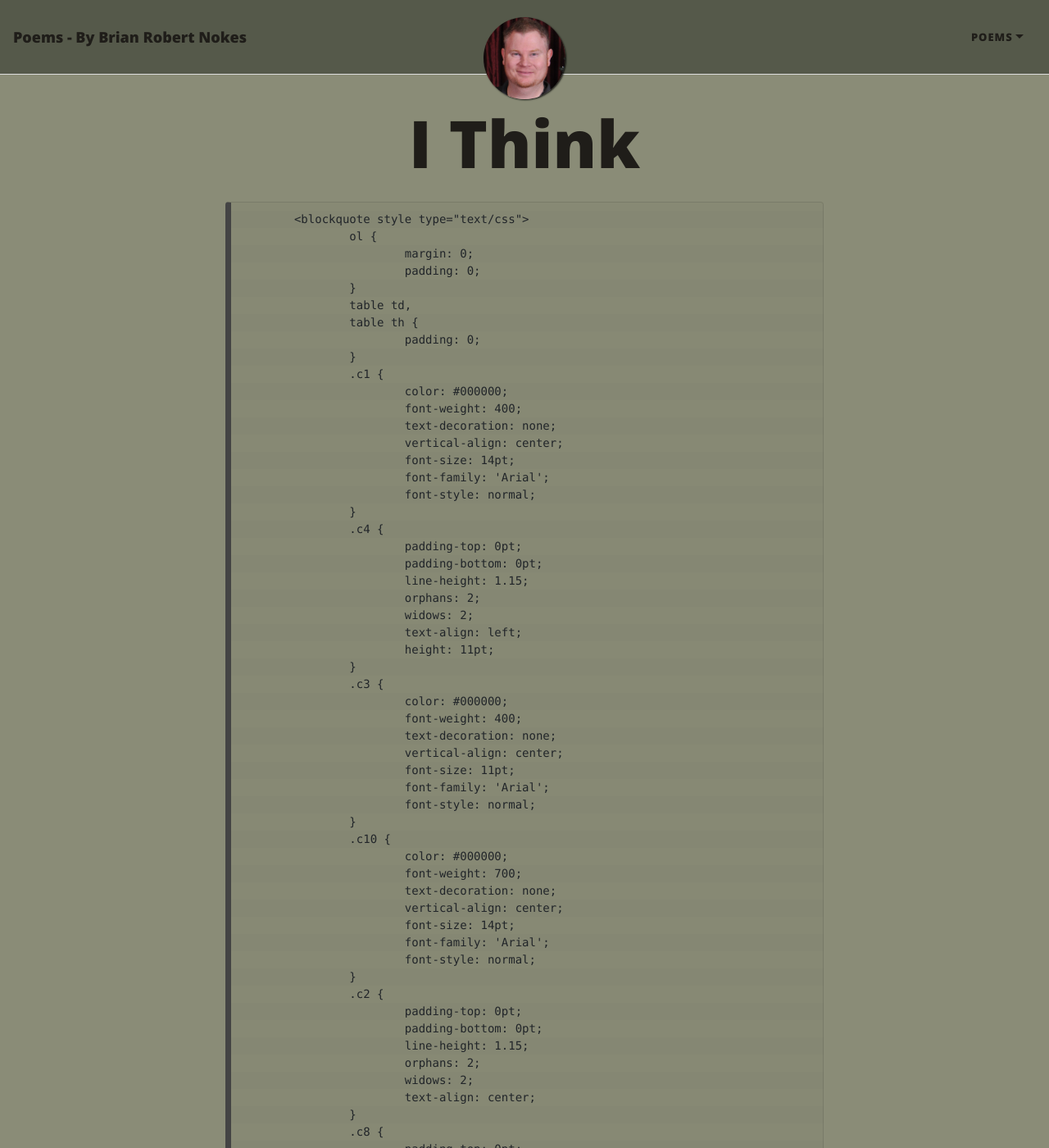
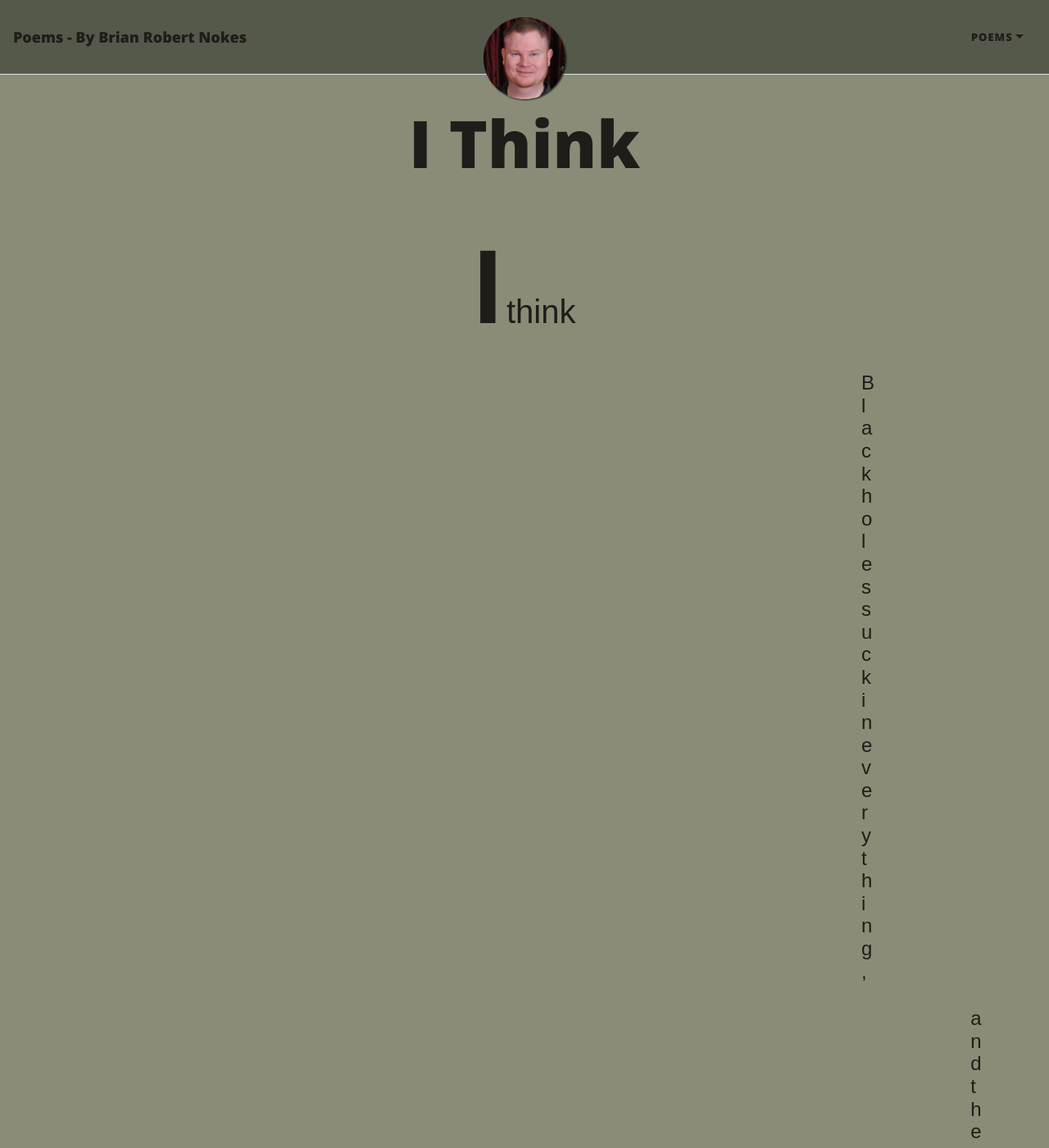
Before and after one commit to briannokes/Poems, a Jekyll site: the page built from I Think.md, in a window 1280 px wide and 1400 px high. Shown: the whole window at 82% size. Built offline with Jekyll 4.4.1, drawn with Linux system fonts in a browser that asks for light colours; nearby versions of some CDN libraries; some of the changed text lies outside the part shown.

Commit message:
fixed i think with new p span code update better

```diff
--- a/I Think.md
+++ b/I Think.md
@@ -4,237 +4,29 @@ title: I Think
 subtitle:
 ---
 
-<!--
-<html><head><meta content="text/html; charset=UTF-8" http-equiv="content-type">
--->
+<p style="padding-top:0pt;padding-bottom:0pt;line-height:1.15;orphans:2;widows:2;text-align:center;">
+	<span style="font-family:Arial;font-size:96pt;font-weight:700;">I</span>
+	<span style="font-family:Arial;font-size:30pt;">think</span>
+</p>
+<p style="margin-left:72pt;padding-top:0pt;padding-bottom:0pt;padding-left:510pt;line-height:1.15;orphans:2;widows:2;text-align:left;">
+	<span style="font-family:Arial;font-size:18pt;font-style:normal;font-weight:400;vertical-align:center;">Black holes suck in everything,</span></p>
+<p style="margin-left:72pt;padding-top:0pt;padding-bottom:0pt;padding-left:610pt;line-height:1.15;orphans:2;widows:2;text-align:left;">
+	<span style="font-family:Arial;font-size:18pt;font-style:normal;font-weight:400;vertical-align:center;">and the other side that you can&#39;t see,</span></p>
+<p style="margin-left:72pt;padding-top:0pt;padding-bottom:0pt;padding-left:710pt;line-height:1.15;orphans:2;widows:2;text-align:left;">
+	<span style="font-family:Arial;font-size:18pt;font-style:normal;font-weight:400;vertical-align:center;">is the beginning of a new universe.</span>
+</p>
+<p style="padding-top:0pt;padding-bottom:0pt;line-height:1.15;orphans:2;widows:2;text-align:center;">
+	<span style="font-family:Arial;font-size:96pt;font-weight:700;">I</span>
+	<span style="font-family:Arial;font-size:30pt;">think</span>
+</p>
+<p style="margin-left:72pt;padding-top:0pt;padding-bottom:0pt;padding-left:510pt;line-height:1.15;orphans:2;widows:2;text-align:left;">
+	<span style="font-family:Arial;font-size:18pt;font-style:normal;font-weight:400;vertical-align:center;">that it expands and keeps doing this infinitely.</span>
+</p>
+<p style="margin-left:72pt;padding-top:0pt;padding-bottom:0pt;padding-left:620pt;line-height:1.15;orphans:2;widows:2;text-align:left;">
+	<span style="font-family:Arial;font-size:24pt;">Therefore</span>
+</p>
 
-    	<blockquote style type="text/css">
-    		ol {
-    			margin: 0;
-    			padding: 0;
-    		}
-    		table td,
-    		table th {
-    			padding: 0;
-    		}
-    		.c1 {
-    			color: #000000;
-    			font-weight: 400;
-    			text-decoration: none;
-    			vertical-align: center;
-    			font-size: 14pt;
-    			font-family: 'Arial';
-    			font-style: normal;
-    		}
-    		.c4 {
-    			padding-top: 0pt;
-    			padding-bottom: 0pt;
-    			line-height: 1.15;
-    			orphans: 2;
-    			widows: 2;
-    			text-align: left;
-    			height: 11pt;
-    		}
-    		.c3 {
-    			color: #000000;
-    			font-weight: 400;
-    			text-decoration: none;
-    			vertical-align: center;
-    			font-size: 11pt;
-    			font-family: 'Arial';
-    			font-style: normal;
-    		}
-    		.c10 {
-    			color: #000000;
-    			font-weight: 700;
-    			text-decoration: none;
-    			vertical-align: center;
-    			font-size: 14pt;
-    			font-family: 'Arial';
-    			font-style: normal;
-    		}
-    		.c2 {
-    			padding-top: 0pt;
-    			padding-bottom: 0pt;
-    			line-height: 1.15;
-    			orphans: 2;
-    			widows: 2;
-    			text-align: center;
-    		}
-    		.c8 {
-    			padding-top: 0pt;
-    			padding-bottom: 0pt;
-    			line-height: 1.15;
-    			orphans: 2;
-    			widows: 2;
-    			text-align: Center;
-    		}
-    		.c11 {
-    			<!--color: #000000;-->
-    			text-decoration: none;
-    			vertical-align: center;
-    			font-family: 'Arial';
-    			font-style: normal;
-    		}
-    		.c6 {
-    			<!-- background-color: #ffffff; -->
-    			max-width: 720pt;
-    			padding: 36pt 36pt 36pt 36pt;
-    		}
-    		.c5 {
-    			font-size: 96pt;
-    			font-weight: 700;
-    		}
-    		.c0 {
-    			font-size: 24pt;
-    		}
-    		.c9 {
-    			font-size: 18pt;
-    		}
-    		.c7 {
-    			margin-left: 72pt;
-    		}
-    		.title {
-    			padding-top: 0pt;
-    			color: #000000;
-    			font-size: 26pt;
-    			padding-bottom: 3pt;
-    			font-family: 'Arial';
-    			line-height: 1.15;
-    			page-break-after: avoid;
-    			orphans: 2;
-    			widows: 2;
-    			text-align: center;
-    		}
-    		.subtitle {
-    			padding-top: 0pt;
-    			color: #666666;
-    			font-size: 15pt;
-    			padding-bottom: 16pt;
-    			font-family: 'Arial';
-    			line-height: 1.15;
-    			page-break-after: avoid;
-    			orphans: 2;
-    			widows: 2;
-    			text-align: left;
-    		}
-    		li {
-    			color: #000000;
-    			font-size: 11pt;
-    			font-family: 'Arial';
-    		}
-    		p {
-    			margin: 0;
-    			color: #000000;
-    			font-size: 11pt;
-    			font-family: 'Arial';
-    		}
-    		h1 {
-    			padding-top: 20pt;
-    			color: #000000;
-    			font-size: 20pt;
-    			padding-bottom: 6pt;
-    			font-family: 'Arial';
-    			line-height: 1.15;
-    			page-break-after: avoid;
-    			orphans: 2;
-    			widows: 2;
-    			text-align: left;
-    		}
-    		h2 {
-    			padding-top: 18pt;
-    			color: #000000;
-    			font-size: 16pt;
-    			padding-bottom: 6pt;
-    			font-family: 'Arial';
-    			line-height: 1.15;
-    			page-break-after: avoid;
-    			orphans: 2;
-    			widows: 2;
-    			text-align: left;
-    		}
-    		h3 {
-    			padding-top: 16pt;
-    			color: #434343;
-    			font-size: 14pt;
-    			padding-bottom: 4pt;
-    			font-family: 'Arial';
-    			line-height: 1.15;
-    			page-break-after: avoid;
-    			orphans: 2;
-    			widows: 2;
-    			text-align: left;
-    		}
-    		h4 {
-    			padding-top: 14pt;
-    			color: #666666;
-    			font-size: 12pt;
-    			padding-bottom: 4pt;
-    			font-family: 'Arial';
-    			line-height: 1.15;
-    			page-break-after: avoid;
-    			orphans: 2;
-    			widows: 2;
-    			text-align: left;
-    		}
-    		h5 {
-    			padding-top: 12pt;
-    			color: #666666;
-    			font-size: 11pt;
-    			padding-bottom: 4pt;
-    			font-family: 'Arial';
-    			line-height: 1.15;
-    			page-break-after: avoid;
-    			orphans: 2;
-    			widows: 2;
-    			text-align: left;
-    		}
-    		h6 {
-    			padding-top: 12pt;
-    			color: #666666;
-    			font-size: 11pt;
-    			padding-bottom: 4pt;
-    			font-family: 'Arial';
-    			line-height: 1.15;
-    			page-break-after: avoid;
-    			font-style: italic;
-    			orphans: 2;
-    			widows: 2;
-    			text-align: left;
-    		}
-    	</blockquote>
-    </head>
-    <body class="c6">
-    	<p class="c2">
-    		<span class="c5">I</span><span>&nbsp;</span><span class="c9">think</span>
-    	</p>
-    	<p class="c7 c8">
-    		<span class="c1"
-    			>Black holes suck in everything, <br />
-    			&nbsp; &nbsp; &nbsp; &nbsp; &nbsp; &nbsp; &nbsp; &nbsp; &nbsp; &nbsp;
-    			&nbsp; &nbsp; &nbsp; &nbsp; &nbsp; &nbsp; &nbsp; &nbsp; &nbsp; &nbsp;
-    			&nbsp; and the other side that you can&#39;t see, <br />
-    			&nbsp; &nbsp; &nbsp; &nbsp; &nbsp; &nbsp; &nbsp; &nbsp; &nbsp; &nbsp;
-    			&nbsp; &nbsp; &nbsp; &nbsp; &nbsp; &nbsp; &nbsp; &nbsp; &nbsp; &nbsp;
-    			&nbsp; &nbsp; &nbsp; &nbsp; &nbsp; &nbsp; &nbsp; &nbsp; &nbsp; &nbsp;
-    			&nbsp; &nbsp; &nbsp; &nbsp; &nbsp; &nbsp; &nbsp; &nbsp; &nbsp; &nbsp;
-    			&nbsp; &nbsp; &nbsp; &nbsp; &nbsp; &nbsp; &nbsp; &nbsp;is the beginning
-    			of a new universe.</span>
-    	</p>
-    	<p class="c4"><span class="c3"></span></p>
-    	<p class="c2">
-    		<span class="c5">I</span><span>&nbsp;</span><span class="c9">think</span>
-    	</p>
-    	<p class="c8 c7">
-    		<span class="c1">that it expands and keeps doing this infinitely.</span>
-    	</p>
-    	<p class="c4 c7"><span class="c1"></span></p>
-    	<p class="c4"><span class="c3"></span></p>
-    	<p class="c2 c7">
-    		<span class="c0">Therefore</span><span class="c1">&nbsp;</span>
-    	</p>
-    	<p class="c2">
-    		<span class="c5">I</span><span>&nbsp;</span><span class="c9">think</span>
-    	</p>
-    				</blockquote>
-    				<!-- </body></html> -->
+<p style="padding-top:0pt;padding-bottom:0pt;line-height:1.15;orphans:2;widows:2;text-align:center;">
+	<span style="font-family:Arial;font-size:96pt;font-weight:700;">I</span>
+	<span style="font-family:Arial;font-size:30pt;">think</span>
+</p>
```
